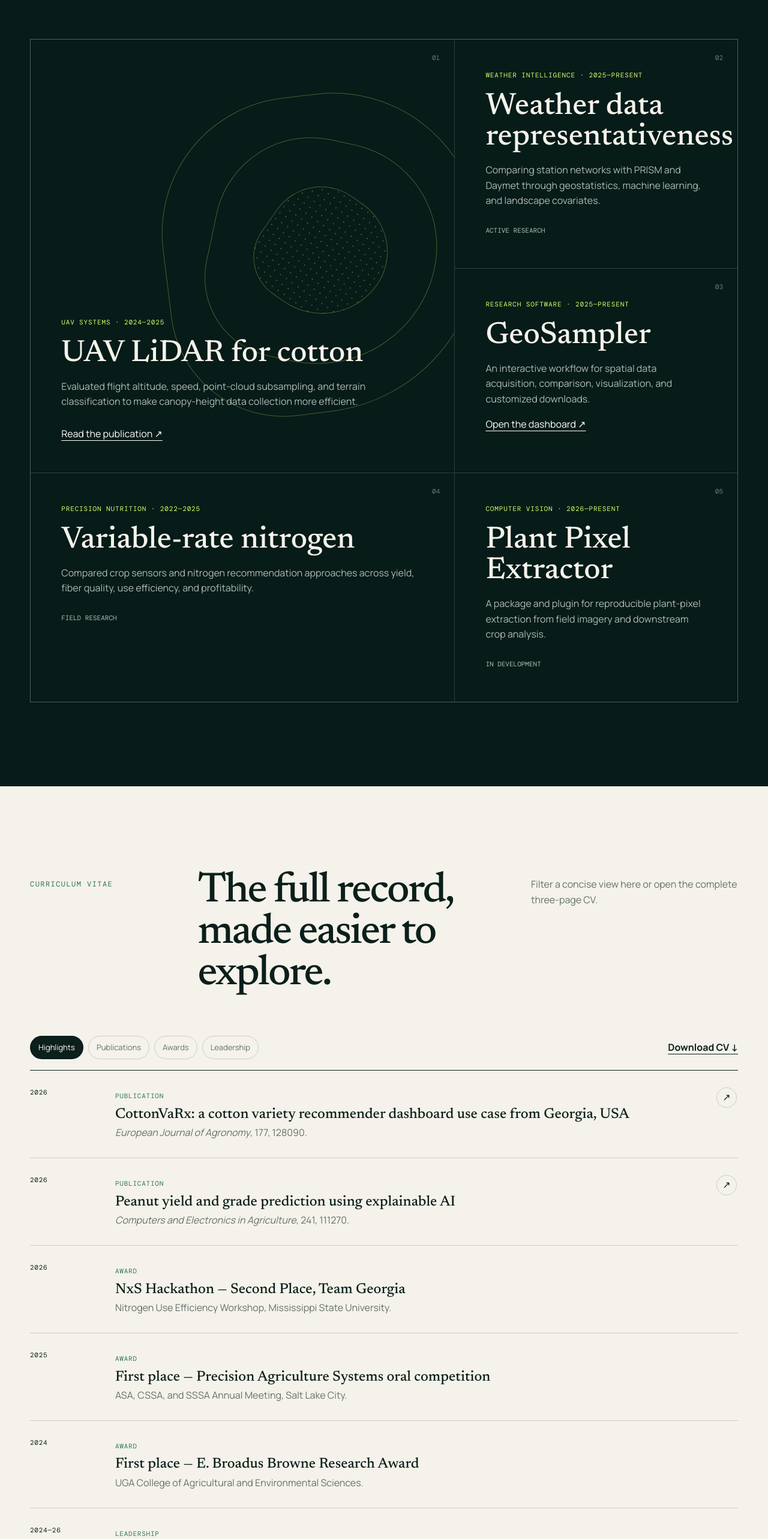
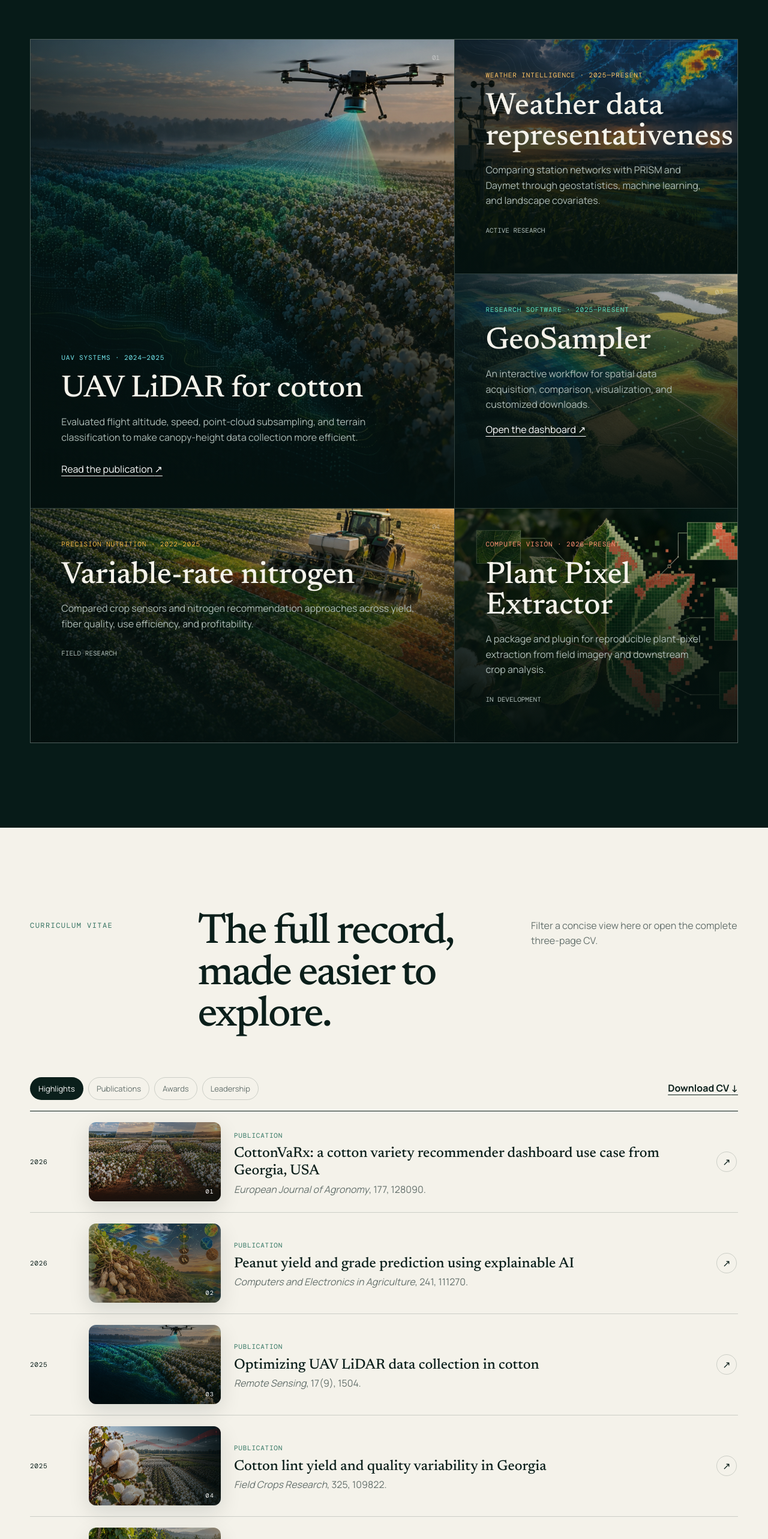
Before and after one commit to Leoanish/Anish-Website, a plain HTML site: page dist/index.html in a window 1280 px wide. Shown: the part 2456-5022 px from the top of the page at 60% size. Drawn offline with nearby package versions, Linux system fonts and the light colour scheme; a web font is replaced by a local one.

Commit message:
Add visual backdrops for projects and publications

```diff
--- a/dist/index.html
+++ b/dist/index.html
@@ -111,36 +111,35 @@
           <h2 id="work-title">Research that moves between field, flight, and interface.</h2>
         </div>
         <div class="project-grid">
-          <article class="project-card featured reveal" data-project="lidar sensing cotton">
+          <article class="project-card project-lidar featured reveal" data-project="lidar sensing cotton">
             <div class="project-number">01</div>
-            <div class="project-icon lidar-art" aria-hidden="true"><span></span><span></span><span></span></div>
             <p class="project-meta">UAV systems · 2024—2025</p>
             <h3>UAV LiDAR for cotton</h3>
             <p>Evaluated flight altitude, speed, point-cloud subsampling, and terrain classification to make canopy-height data collection more efficient.</p>
             <a href="https://doi.org/10.3390/rs17091504" target="_blank" rel="noreferrer">Read the publication <span aria-hidden="true">↗</span></a>
           </article>
-          <article class="project-card reveal" data-project="weather geostatistics machine learning prism daymet">
+          <article class="project-card project-weather reveal" data-project="weather geostatistics machine learning prism daymet">
             <div class="project-number">02</div>
             <p class="project-meta">Weather intelligence · 2025—Present</p>
             <h3>Weather data representativeness</h3>
             <p>Comparing station networks with PRISM and Daymet through geostatistics, machine learning, and landscape covariates.</p>
             <span class="project-status">Active research</span>
           </article>
-          <article class="project-card reveal" data-project="geosampler shiny spatial dashboard">
+          <article class="project-card project-geosampler reveal" data-project="geosampler shiny spatial dashboard">
             <div class="project-number">03</div>
             <p class="project-meta">Research software · 2025—Present</p>
             <h3>GeoSampler</h3>
             <p>An interactive workflow for spatial data acquisition, comparison, visualization, and customized downloads.</p>
             <a href="https://recuga.shinyapps.io/sentinel2_trial/" target="_blank" rel="noreferrer">Open the dashboard <span aria-hidden="true">↗</span></a>
           </article>
-          <article class="project-card reveal" data-project="nitrogen sensors variable rate cotton">
+          <article class="project-card project-nitrogen reveal" data-project="nitrogen sensors variable rate cotton">
             <div class="project-number">04</div>
             <p class="project-meta">Precision nutrition · 2022—2025</p>
             <h3>Variable-rate nitrogen</h3>
             <p>Compared crop sensors and nitrogen recommendation approaches across yield, fiber quality, use efficiency, and profitability.</p>
             <span class="project-status">Field research</span>
           </article>
-          <article class="project-card reveal" data-project="plant pixel extractor image phenotyping package plugin">
+          <article class="project-card project-pixels reveal" data-project="plant pixel extractor image phenotyping package plugin">
             <div class="project-number">05</div>
             <p class="project-meta">Computer vision · 2026—Present</p>
             <h3>Plant Pixel Extractor</h3>
@@ -169,13 +168,39 @@
       <div class="cv-list" aria-live="polite">
         <article class="cv-item reveal" data-cv-category="publications">
           <span class="cv-year">2026</span>
+          <div class="cv-paper cv-paper-cottonvarx" role="img" aria-label="Cotton variety research plots across multiple environments"><span>01</span></div>
           <div><span class="cv-type">Publication</span><h3>CottonVaRx: a cotton variety recommender dashboard use case from Georgia, USA</h3><p><em>European Journal of Agronomy</em>, 177, 128090.</p></div>
           <a href="https://doi.org/10.1016/j.eja.2026.128090" target="_blank" rel="noreferrer" aria-label="Open CottonVaRx publication">↗</a>
         </article>
         <article class="cv-item reveal" data-cv-category="publications">
           <span class="cv-year">2026</span>
+          <div class="cv-paper cv-paper-peanut" role="img" aria-label="Peanut plants with remote-sensing and predictive-model overlays"><span>02</span></div>
           <div><span class="cv-type">Publication</span><h3>Peanut yield and grade prediction using explainable AI</h3><p><em>Computers and Electronics in Agriculture</em>, 241, 111270.</p></div>
           <a href="https://doi.org/10.1016/j.compag.2025.111270" target="_blank" rel="noreferrer" aria-label="Open peanut yield publication">↗</a>
+        </article>
+        <article class="cv-item reveal" data-cv-category="publications">
+          <span class="cv-year">2025</span>
+          <div class="cv-paper cv-paper-lidar" role="img" aria-label="Research drone scanning cotton with a LiDAR point cloud"><span>03</span></div>
+          <div><span class="cv-type">Publication</span><h3>Optimizing UAV LiDAR data collection in cotton</h3><p><em>Remote Sensing</em>, 17(9), 1504.</p></div>
+          <a href="https://doi.org/10.3390/rs17091504" target="_blank" rel="noreferrer" aria-label="Open UAV LiDAR publication">↗</a>
+        </article>
+        <article class="cv-item reveal" data-cv-category="publications">
+          <span class="cv-year">2025</span>
+          <div class="cv-paper cv-paper-lint" role="img" aria-label="Cotton bolls and field trials visualizing yield variability"><span>04</span></div>
+          <div><span class="cv-type">Publication</span><h3>Cotton lint yield and quality variability in Georgia</h3><p><em>Field Crops Research</em>, 325, 109822.</p></div>
+          <a href="https://doi.org/10.1016/j.fcr.2025.109822" target="_blank" rel="noreferrer" aria-label="Open cotton lint variability publication">↗</a>
+        </article>
+        <article class="cv-item reveal" data-cv-category="publications">
+          <span class="cv-year">2021</span>
+          <div class="cv-paper cv-paper-yam" role="img" aria-label="Yam tubers beside experimental nutrient treatment plots"><span>05</span></div>
+          <div><span class="cv-type">Publication</span><h3>Effect of tuber size and nutrient source on the yield of yam</h3><p><em>Acta Scientifica Malaysia</em>, 5(1), 17–19.</p></div>
+          <a href="https://doi.org/10.26480/asm.01.2021.17.19" target="_blank" rel="noreferrer" aria-label="Open yam nutrition publication">↗</a>
+        </article>
+        <article class="cv-item reveal" data-cv-category="publications">
+          <span class="cv-year">2021</span>
+          <div class="cv-paper cv-paper-rice" role="img" aria-label="Spring rice establishment-method research plots in Nepal"><span>06</span></div>
+          <div><span class="cv-type">Publication</span><h3>Effect of crop establishment methods on spring rice yield</h3><p><em>Big Data in Agriculture</em>, 3(1), 6–11.</p></div>
+          <a href="https://doi.org/10.26480/bda.01.2021.06.11" target="_blank" rel="noreferrer" aria-label="Open spring rice publication">↗</a>
         </article>
         <article class="cv-item reveal" data-cv-category="awards">
           <span class="cv-year">2026</span>
--- a/dist/styles.css
+++ b/dist/styles.css
@@ -88,10 +88,19 @@ img { max-width: 100%; display: block; }
 .section-heading.light { grid-template-columns: .7fr 1.5fr 1fr; }
 .section-heading.light h2 { grid-column: 2 / 4; max-width: 850px; }
 .project-grid { display: grid; grid-template-columns: 1.2fr .8fr; gap: 1px; background: rgba(255,255,255,.16); border: 1px solid rgba(255,255,255,.16); }
-.project-card { position: relative; min-height: 340px; padding: clamp(28px, 4vw, 52px); background: var(--forest); overflow: hidden; }
+.project-card { --project-accent: var(--acid); position: relative; min-height: 390px; padding: clamp(28px, 4vw, 52px); background: var(--forest); overflow: hidden; isolation: isolate; }
+.project-card::before { content: ""; position: absolute; inset: 0; z-index: -2; background-image: var(--project-image); background-position: center; background-size: cover; transform: scale(1.01); transition: transform .65s cubic-bezier(.22,1,.36,1), filter .65s ease; }
+.project-card::after { content: ""; position: absolute; inset: 0; z-index: -1; background: linear-gradient(180deg, rgba(4,17,15,.14) 5%, rgba(4,17,15,.66) 52%, rgba(4,17,15,.97) 100%), linear-gradient(90deg, rgba(4,17,15,.6), transparent 74%); }
+.project-card:hover::before { transform: scale(1.055); filter: saturate(1.08); }
+.project-card > * { position: relative; z-index: 1; }
+.project-lidar { --project-image: url("assets/research/uav-lidar.jpg"); --project-accent: #74e8ef; }
+.project-weather { --project-image: url("assets/research/weather-data.jpg"); --project-accent: #ffc464; }
+.project-geosampler { --project-image: url("assets/research/geosampler.jpg"); --project-accent: #5ee2c0; }
+.project-nitrogen { --project-image: url("assets/research/nitrogen-management.jpg"); --project-accent: #f5b642; }
+.project-pixels { --project-image: url("assets/research/plant-pixel.jpg"); --project-accent: #ff8f73; }
 .project-card.featured { grid-row: span 2; min-height: 681px; display: flex; flex-direction: column; justify-content: flex-end; }
 .project-number { position: absolute; top: 22px; right: 24px; color: rgba(255,255,255,.42); font-family: var(--mono); font-size: 11px; }
-.project-meta { margin: 0 0 18px; color: var(--acid); font-family: var(--mono); font-size: 11px; letter-spacing: .08em; text-transform: uppercase; }
+.project-meta { margin: 0 0 18px; color: var(--project-accent); font-family: var(--mono); font-size: 11px; letter-spacing: .08em; text-transform: uppercase; }
 .project-card h3 { max-width: 520px; margin: 0; font-family: var(--serif); font-size: clamp(32px, 4vw, 54px); font-weight: 500; line-height: 1; }
 .project-card > p:not(.project-meta) { max-width: 600px; color: #aebcb7; }
 .project-card a { width: max-content; margin-top: 12px; color: white; text-underline-offset: 5px; }
@@ -109,12 +118,22 @@ img { max-width: 100%; display: block; }
 .cv-tabs button.active { background: var(--ink); color: white; }
 .download-cv { font-weight: 700; text-underline-offset: 5px; }
 .cv-item { display: grid; grid-template-columns: 120px 1fr 36px; gap: 22px; align-items: start; padding: 28px 0; border-bottom: 1px solid var(--line); }
+.cv-item[data-cv-category="publications"] { grid-template-columns: 76px minmax(170px, 220px) 1fr 36px; align-items: center; padding-block: 18px; }
 .cv-item[hidden] { display: none; }
 .cv-year, .cv-type { font-family: var(--mono); font-size: 11px; letter-spacing: .07em; text-transform: uppercase; }
 .cv-type { color: #317562; }
 .cv-item h3 { margin: 5px 0 2px; font-family: var(--serif); font-size: 24px; font-weight: 500; line-height: 1.2; }
 .cv-item p { margin: 4px 0 0; color: var(--muted); }
 .cv-item > a { display: grid; place-items: center; width: 34px; height: 34px; border: 1px solid var(--line); border-radius: 50%; text-decoration: none; }
+.cv-paper { position: relative; min-height: 132px; overflow: hidden; border-radius: 12px; background-position: center; background-size: cover; box-shadow: 0 12px 35px rgba(7,27,24,.12); }
+.cv-paper::after { content: ""; position: absolute; inset: 0; background: linear-gradient(145deg, rgba(3,18,15,.08), rgba(3,18,15,.68)); }
+.cv-paper span { position: absolute; right: 11px; bottom: 8px; z-index: 1; color: white; font-family: var(--mono); font-size: 10px; letter-spacing: .12em; }
+.cv-paper-cottonvarx { background-image: url("assets/research/cottonvarx.jpg"); }
+.cv-paper-peanut { background-image: url("assets/research/peanut-ai.jpg"); }
+.cv-paper-lidar { background-image: url("assets/research/uav-lidar.jpg"); }
+.cv-paper-lint { background-image: url("assets/research/cotton-lint.jpg"); }
+.cv-paper-yam { background-image: url("assets/research/yam-nutrition.jpg"); }
+.cv-paper-rice { background-image: url("assets/research/spring-rice.jpg"); }
 .cv-footnote { margin-top: 24px; color: var(--muted); font-size: 13px; }
 
 .beyond-section { padding-block: 110px; background: var(--paper-2); }
@@ -208,6 +227,11 @@ button, a { transition: color .2s, background .2s, transform .2s, border-color .
   .cv-toolbar { align-items: flex-start; flex-direction: column; }
   .cv-item { grid-template-columns: 72px 1fr; gap: 15px; }
   .cv-item > a { grid-column: 2; }
+  .cv-item[data-cv-category="publications"] { grid-template-columns: 64px 1fr; align-items: start; }
+  .cv-item[data-cv-category="publications"] .cv-year { grid-column: 1; grid-row: 1; }
+  .cv-item[data-cv-category="publications"] .cv-paper { grid-column: 1 / -1; grid-row: 2; min-height: 190px; }
+  .cv-item[data-cv-category="publications"] .cv-paper + div { grid-column: 1 / -1; grid-row: 3; }
+  .cv-item[data-cv-category="publications"] > a { grid-column: 2; grid-row: 4; }
   .beyond-grid { grid-template-columns: 1fr; }
   .beyond-card:first-child { grid-column: auto; }
   .agent-invite { grid-template-columns: 1fr; }
```
Also changed, not shown: dist/assets/research/cotton-lint.jpg (added), dist/assets/research/cottonvarx.jpg (added), dist/assets/research/geosampler.jpg (added), dist/assets/research/nitrogen-management.jpg (added), dist/assets/research/peanut-ai.jpg (added), dist/assets/research/plant-pixel.jpg (added), dist/assets/research/spring-rice.jpg (added), dist/assets/research/uav-lidar.jpg (added), dist/assets/research/weather-data.jpg (added), dist/assets/research/yam-nutrition.jpg (added).
